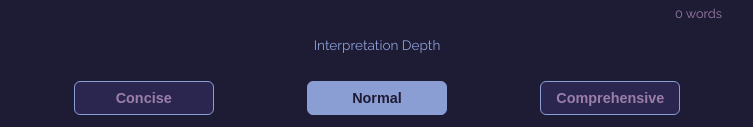
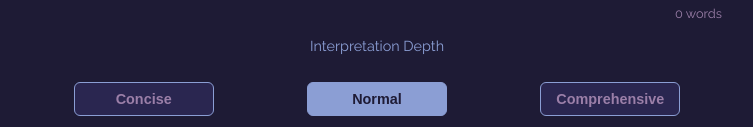
Before and after one commit to orpheseum/dream-keys, a website: page index.html in a window 1280 px wide. Shown: the part 426-553 px from the top of the page, without its empty margins (263-1016 px from the left). Drawn offline with Linux system fonts and the light colour scheme.

Commit message:
Update style.css

```diff
--- a/style.css
+++ b/style.css
@@ -18,7 +18,7 @@ button:hover { background: #b8902f; }
 #copyBtn { background: #3d3472; color: #f0eefc; margin-top: 20px; }
 #copyBtn:hover { background: #4d4482; }
 .level-selector { margin-bottom: 20px; text-align: center; }
-.level-selector label { display: block; color: #8b9ed4; font-family: 'Raleway', sans-serif; font-size: 0.85rem; margin-bottom: 8px; margin-top: 16px; }
+.level-selector label { display: block; color: #8b9ed4; font-family: 'Raleway', sans-serif; font-size: 0.9rem; margin-bottom: 8px; margin-top: 16px; }
 .level-buttons { display: flex; justify-content: center; gap: 10px; }
 .level-btn { padding: 8px 0; width: 140px; background: #2a2650; color: #9b7fa8; border: 1px solid #8b9ed4; border-radius: 6px; font-size: 0.9rem; cursor: pointer; }
 .level-btn.active { background: #8b9ed4; color: #1e1b35; font-weight: bold; }
```
